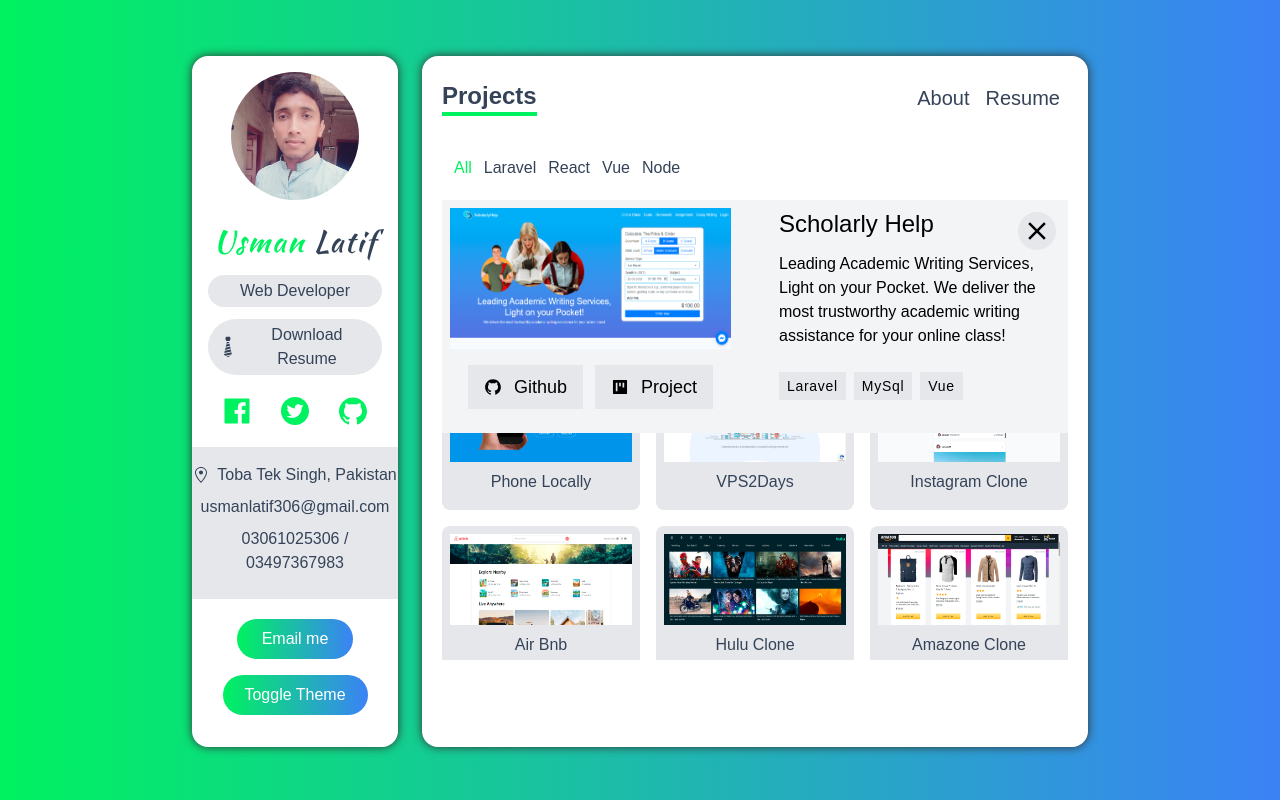
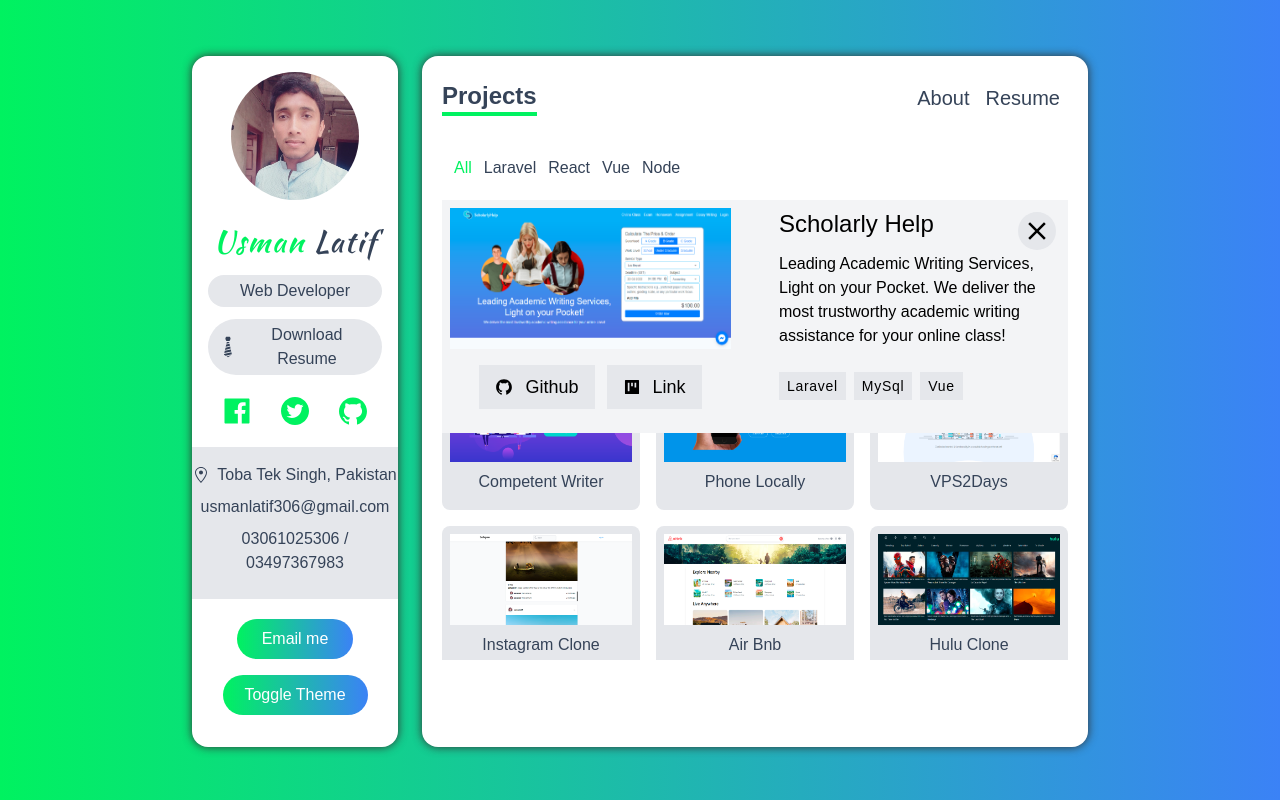
Before and after one commit to usmanlatif306/usman-latif-portfolio, a Next.js app: page /projects in a window 1280 px wide. Both pictures are taken after a click on the picture 541 px from the left and 253 px from the top of the page. Built offline with nearby package versions, Linux system fonts and the light colour scheme.

Commit message:
easy pupils added

```diff
--- a/components/ProjectCard.tsx
+++ b/components/ProjectCard.tsx
@@ -54,15 +54,17 @@
             <div className="flex justify-center my-4 space-x-3">
               <a
                 href={github_url}
+                target="_blank"
                 className="flex items-center px-4 py-2 space-x-3 text-lg bg-gray-200 dark:bg-dark-200"
               >
                 <AiFillGithub /> <span>Github</span>
               </a>
               <a
                 href={deployed_url}
+                target="_blank"
                 className="flex items-center px-4 py-2 space-x-3 text-lg bg-gray-200 dark:bg-dark-200"
               >
-                <AiFillProject /> <span>Project</span>
+                <AiFillProject /> <span>Link</span>
               </a>
             </div>
           </div>
--- a/data.ts
+++ b/data.ts
@@ -112,6 +112,15 @@
     key_techs: ["Laravel", "MySql", "Vue"],
   },
   {
+    name: "Easy Pupils",
+    description: "Easy pupils is a school management system",
+    image_path: "/images/school.png",
+    deployed_url: "http://school.javaplums.com",
+    github_url: "!#",
+    category: ["laravel"],
+    key_techs: ["Laravel", "Jquery", "MySql"],
+  },
+  {
     name: "Eduintello",
     description: "Eduintello is essay writing service",
     image_path: "/images/edu.png",
```
Also changed, not shown: public/images/school.png (added).
